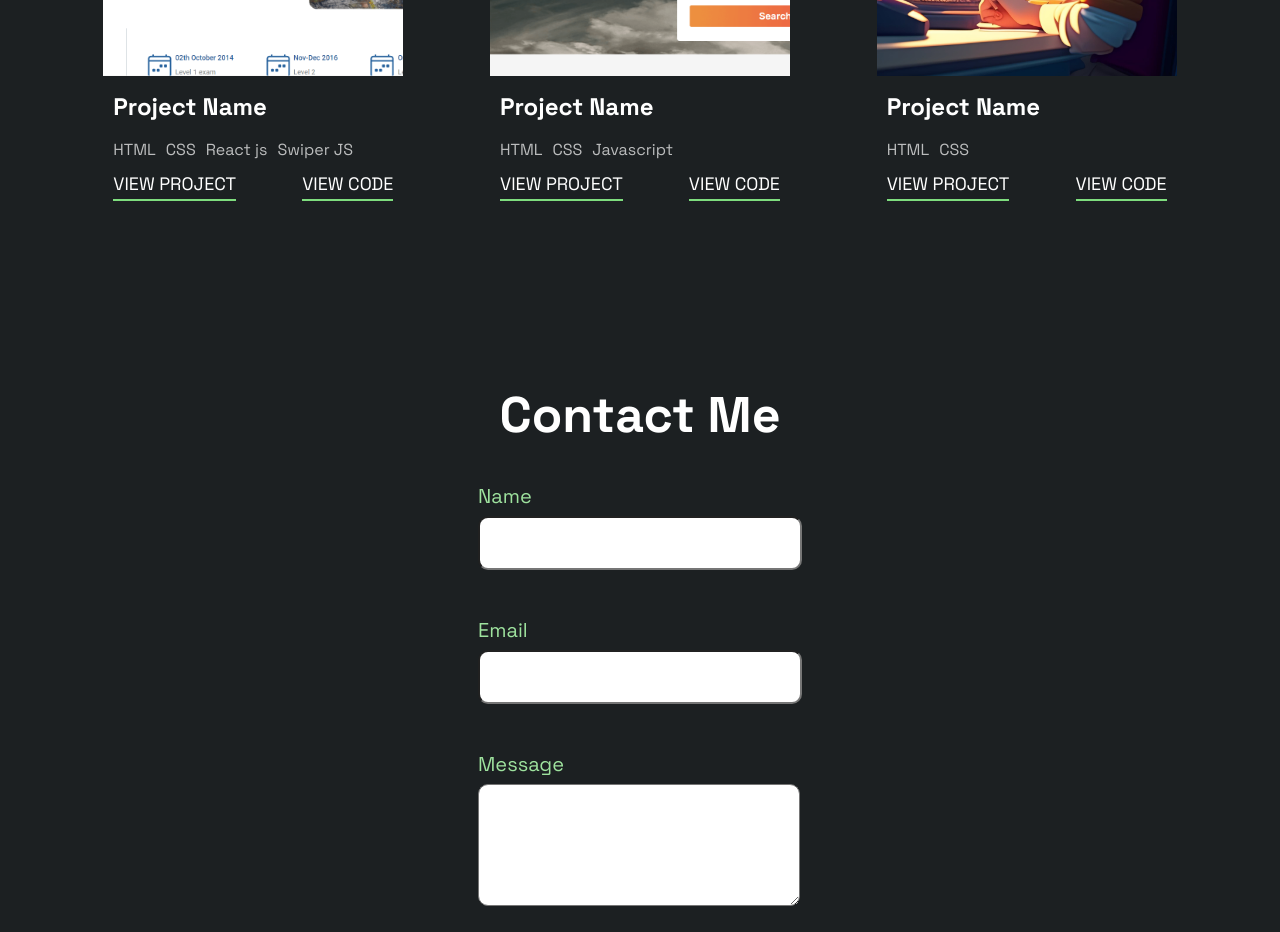
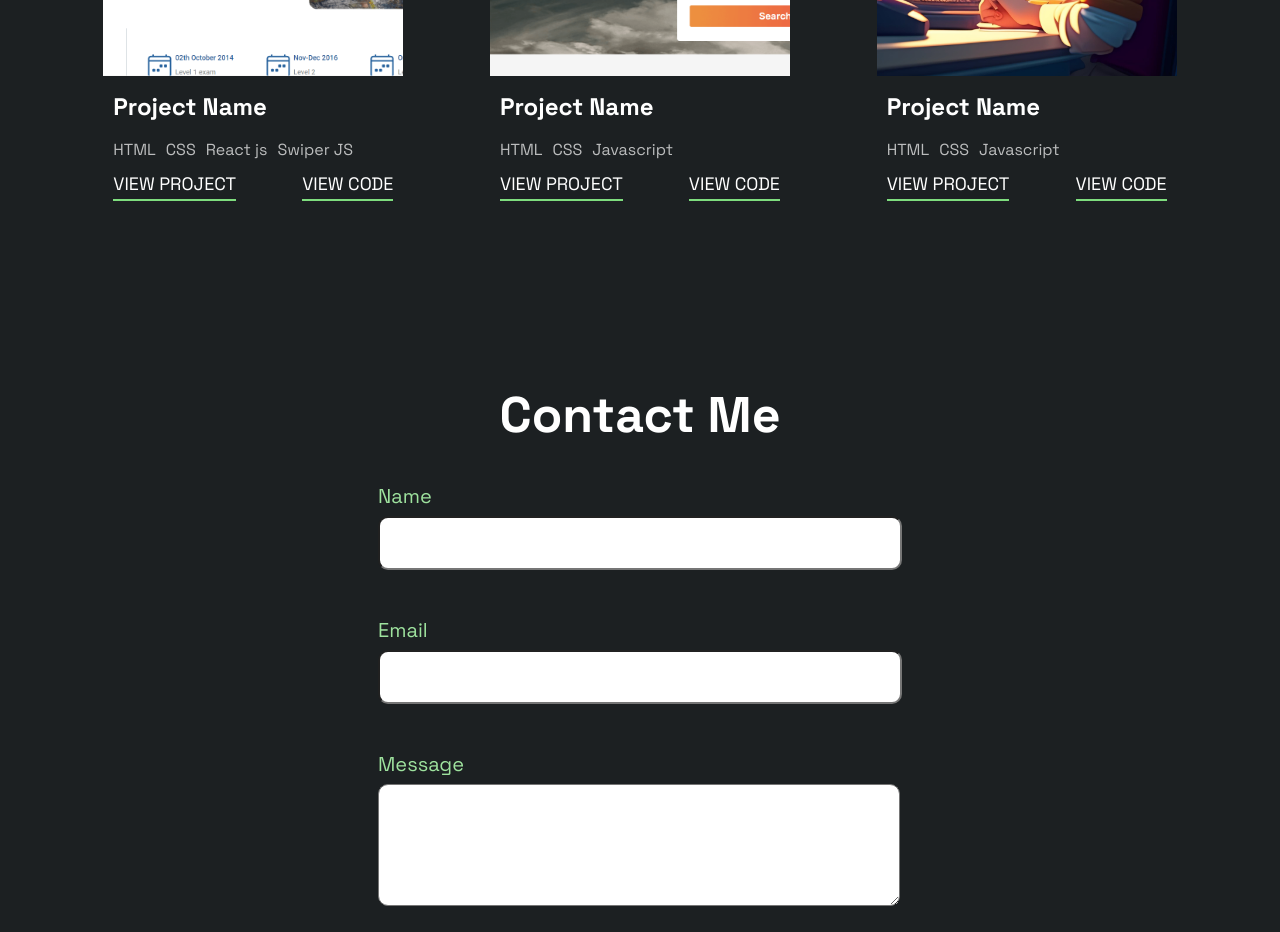
Before and after one commit to Manivardhan12356/ultimate_pro, a React (Create React App) app: page / in a window 1280 px wide. Shown: the part 2600-3532 px from the top of the page. Built offline with nearby package versions, Linux system fonts and the light colour scheme.

Commit message:
added projects and made some changes in contact page

```diff
--- a/package.json
+++ b/package.json
@@ -1,4 +1,5 @@
 {
+  "homepage": "https://Manivardhan12356.github.io/ultimate_pro",
   "name": "ultimate-portfolio",
   "version": "0.1.0",
   "private": true,
@@ -21,6 +22,8 @@
   },
   "scripts": {
     "start": "react-scripts start",
+    "predeploy": "npm run build",
+    "deploy": "gh-pages -d build",
     "build": "react-scripts build",
     "test": "react-scripts test",
     "eject": "react-scripts eject"
@@ -45,6 +48,7 @@
   },
   "devDependencies": {
     "autoprefixer": "^10.4.14",
+    "gh-pages": "^6.0.0",
     "postcss": "^8.4.27"
   }
 }
--- a/src/assets/index.js
+++ b/src/assets/index.js
@@ -9,3 +9,4 @@ export { default as css } from '../assets/image/css.png'
 export { default as git } from '../assets/image/git.png'
 export { default as togglehead } from '../assets/image/togglehead.png'
 export { default as provad} from '../assets/image/provad_task.png'
+export { default as ecomerrce} from '../assets/image/ecommerce.png'
--- a/src/components/contact/contact.css
+++ b/src/components/contact/contact.css
@@ -39,14 +39,14 @@
 
 .form_inputs input {
    height: 30px;
-   width: 300px;
+   width: 500px;
    border-radius: 10px;
    outline: none;
    padding: 10px;
 }
 
 .form_inputs textarea {
-   width: 300px;
+   width: 500px;
    height: 100px;
    border-radius: 10px;
    outline: none;
--- a/src/components/project/Projects.jsx
+++ b/src/components/project/Projects.jsx
@@ -46,9 +46,10 @@ const Projects = () => {
                     <div className="techs">
                        <span>HTML</span>
                        <span>CSS</span>
+                       <span>Javascript</span>
                     </div>
                     <div className="website_and_code">
-                       <a>VIEW PROJECT</a>
+                       <a href='https://nimble-alfajores-d4914d.netlify.app/'>VIEW PROJECT</a>
                        <a>VIEW CODE</a>
                     </div>
                  </div>
```
Also changed, not shown: src/assets/image/ecommerce.png (added), 1 other file (tests, documents, lock files or other folders).
